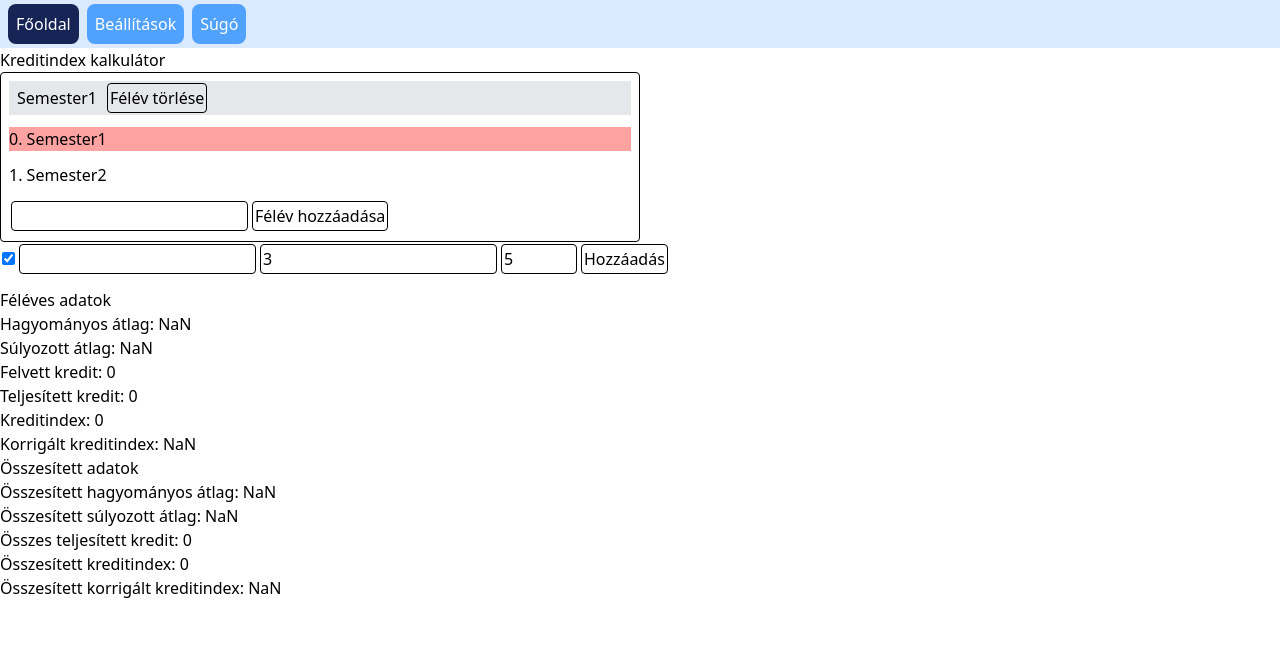
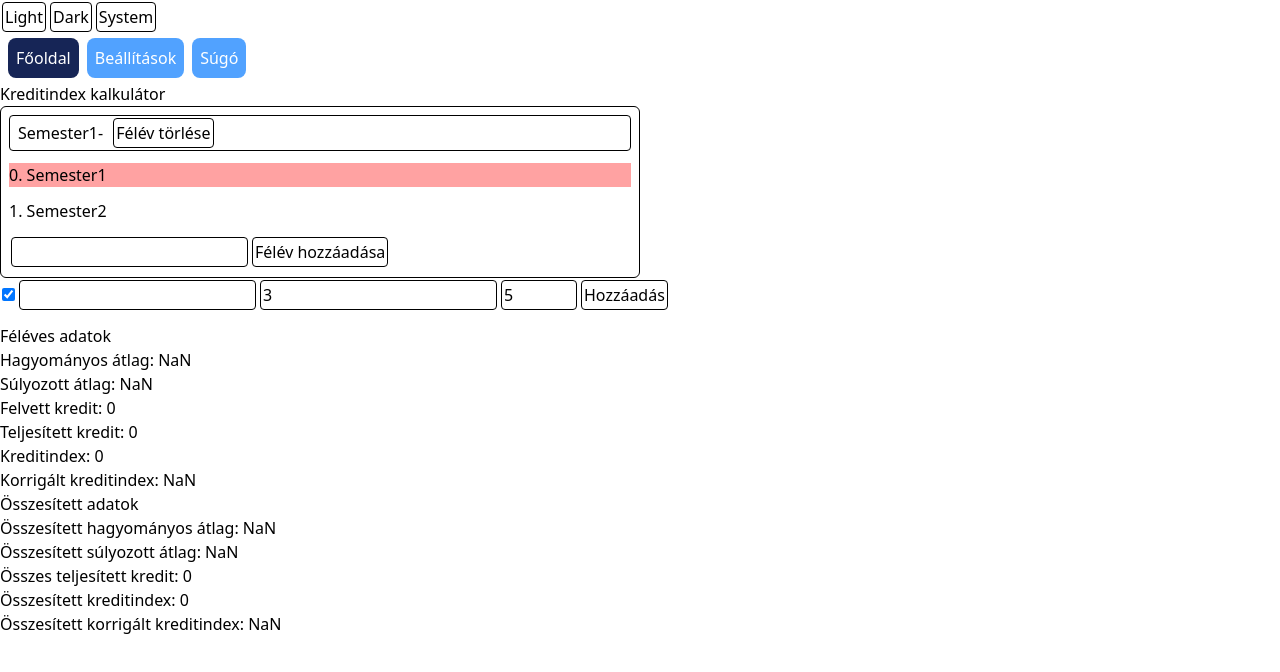
Before and after one commit to janosnagygyorgy/kredit-v2, a React (Vite) app: page /Home in a window 1280 px wide. Shown: the top 672 px of the page. Built offline with nearby package versions, Linux system fonts and the light colour scheme.

Commit message:
Add dark mode

```diff
--- a/index.html
+++ b/index.html
@@ -1,11 +1,19 @@
 <!DOCTYPE html>
-<html lang="en">
+<html lang="hu">
   <head>
     <meta charset="UTF-8" />
     <meta name="viewport" content="width=device-width, initial-scale=1.0" />
     <title>Kreditindex kalkulátor</title>
+    <script>
+      document.documentElement.classList.toggle(
+        "dark",
+        localStorage.theme === "dark" ||
+          (!("theme" in localStorage) &&
+            window.matchMedia("(prefers-color-scheme: dark)").matches)
+      );
+    </script>
   </head>
-  <body>
+  <body class="no-transition">
     <div id="root"></div>
     <script type="module" src="/src/main.tsx"></script>
   </body>
--- a/src/App.tsx
+++ b/src/App.tsx
@@ -2,12 +2,13 @@ import { Navigate, Route, Routes } from "react-router-dom";
 import { useEffect, useState } from "react";
 import type { StoredData } from "./interfaces/StoredData";
 import type { StoredConfig } from "./interfaces/StoredConfig";
-import Navbar from "./components/Navbar";
+import StorageService from "./services/StorageService";
+import CalculatorService from "./services/CalculatorService";
 import Home from "./pages/home/Home";
 import Settings from "./pages/settings/Settings";
 import Help from "./pages/help/Help";
-import StorageService from "./services/StorageService";
-import CalculatorService from "./services/CalculatorService";
+import Navbar from "./components/Navbar";
+import ThemeSelector from "components/ThemeSelector";
 
 function App() {
   const storageService = new StorageService();
@@ -32,6 +33,28 @@ function App() {
     setConfig((c) => ({ ...c, [setting]: !c[setting] } as StoredConfig));
   }
 
+  function setTheme(theme: string): void {
+    switch (theme) {
+      case "light":
+      case "dark":
+        localStorage.theme = theme;
+        break;
+      default:
+        localStorage.removeItem("theme");
+        break;
+    }
+    document.documentElement.classList.toggle(
+      "dark",
+      localStorage.theme === "dark" ||
+        (!("theme" in localStorage) &&
+          window.matchMedia("(prefers-color-scheme: dark)").matches)
+    );
+  }
+
+  useEffect(() => {
+    document.body.classList.remove("no-transition");
+  }, []);
+
   useEffect(() => {
     storageService.saveData(data, selectedSemester);
   }, [data, selectedSemester]);
@@ -41,7 +64,8 @@ function App() {
   }, [config]);
 
   return (
-    <>
+    <div>
+      <ThemeSelector setTheme={setTheme} />
       <Navbar />
       <div>
         <Routes>
@@ -72,7 +96,7 @@ function App() {
           <Route path="*" element={<Navigate replace to="/home" />} />
         </Routes>
       </div>
-    </>
+    </div>
   );
 }
 
--- a/src/components/Navbar.tsx
+++ b/src/components/Navbar.tsx
@@ -4,7 +4,7 @@ import { Link, useMatch, useResolvedPath } from "react-router-dom";
 function Navbar() {
   return (
     <nav className="navbar">
-      <div className="flex bg-blue-100 p-1">
+      <div className="flex p-1">
         <NavigationLink to="/home">Főoldal</NavigationLink>
         <NavigationLink to="/settings">Beállítások</NavigationLink>
         <NavigationLink to="/help">Súgó</NavigationLink>
--- /dev/null
+++ b/src/components/ThemeSelector.tsx
@@ -0,0 +1,15 @@
+interface ThemeSelectorProps {
+  setTheme: (theme: string) => void;
+}
+
+function ThemeSelector({ setTheme }: ThemeSelectorProps) {
+  return (
+    <div>
+      <input type="button" value="Light" onClick={() => setTheme("light")} />
+      <input type="button" value="Dark" onClick={() => setTheme("dark")} />
+      <input type="button" value="System" onClick={() => setTheme("system")} />
+    </div>
+  );
+}
+
+export default ThemeSelector;
--- a/src/index.css
+++ b/src/index.css
@@ -1,4 +1,15 @@
 @import "tailwindcss";
+
+@custom-variant dark (&:where(.dark, .dark *));
+
+html,
+body {
+  @apply h-full m-0 bg-white text-black dark:bg-[#1e1e1e] dark:text-[#d4d4d4];
+}
+
+body:not(.no-transition) {
+  @apply transition-colors duration-500;
+}
 
 input {
   @apply border-solid border-1 m-0.5 p-0.5 rounded-sm;
--- a/src/pages/home/components/SemesterSelect.tsx
+++ b/src/pages/home/components/SemesterSelect.tsx
@@ -27,13 +27,13 @@ function SemesterSelect({
   }
 
   return (
-    <div className="w-1/2 p-2 border-1 border-solid rounded-sm">
-      <div className="flex items-center bg-gray-200 select-none">
+    <div className="w-1/2 p-2 border-1 border-solid rounded-md">
+      <div className="flex items-center border-1 border-solid rounded-sm select-none">
         <div
           className="mx-2 cursor-pointer"
           onClick={() => setActive(() => !active)}
         >
-          {selectedSemester}
+          {selectedSemester + (active ? "-" : "+")}
         </div>
         <input
           type="button"
@@ -56,7 +56,9 @@ function SemesterSelect({
                     <div
                       onClick={() => handleSemesterChange(option)}
                       className={`cursor-pointer active:cursor-grabbing ${
-                        option === selectedSemester ? "bg-red-300" : ""
+                        option === selectedSemester
+                          ? "bg-red-300 dark:bg-red-900"
+                          : ""
                       }`}
                     >
                       {`${index}. ${option}`}
```
